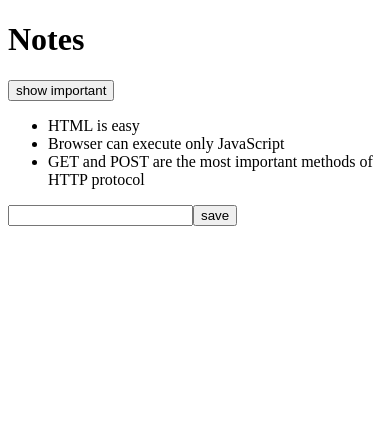
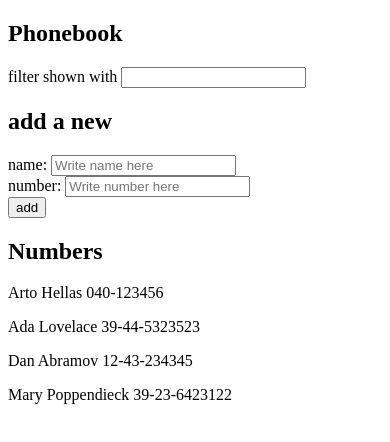
Before and after one commit to Newchxppa/fullstackopen, a React (Vite) app in the folder part2Folder/part2/: page / in a window 390 px wide. Shown: the top 442 px of the page. Built offline with nearby package versions, Linux system fonts and the light colour scheme.

Commit message:
Created a simple phonebook using event listeners, components, map, and filter

```diff
--- a/part2Folder/part2/src/App.jsx
+++ b/part2Folder/part2/src/App.jsx
@@ -1,54 +1,83 @@
 import { useState } from 'react'
-// import reactLogo from './assets/react.svg'
-// import viteLogo from './assets/vite.svg'
-// import heroImg from './assets/hero.png'
-// import './App.css'
-import Note from './components/Note'
-//import Course from './components/Course'
 
-const App = (props) => {
-  const [notes, setNotes] = useState(props.notes)
-  const [newNote, setNewNote] = useState('')
-  const [showAll, setShowAll] = useState(true)
+const App = () => {
+  const [persons, setPersons] = useState([
+    { name: 'Arto Hellas', number: '040-123456', id: 1 },
+    { name: 'Ada Lovelace', number: '39-44-5323523', id: 2 },
+    { name: 'Dan Abramov', number: '12-43-234345', id: 3 },
+    { name: 'Mary Poppendieck', number: '39-23-6423122', id: 4 }
+  ])
+  const [newName, setNewName] = useState('')
+  const [newNumber, setNewNumber] = useState('')
 
-  const addNote = (event) => {
+  const addInfo = (event) => {
     event.preventDefault()
-    const noteObject = {
-      content: newNote,
-      important: Math.random() < 0.5,
-      id: String(notes.length + 1),
+    const personToAdd = {
+      name: newName,
+      number: newNumber
     }
-
-    setNotes(notes.concat(noteObject))
-    setNewNote('')
+    const list = persons.filter(person => {
+      return person.name === personToAdd.name
+    })
+    if(list.length != 0){
+      alert(`${newName} is already added to the phonebook`);
+    }
+    else{
+      setPersons(persons.concat(personToAdd))
+      setNewName('')
+      setNewNumber('')
+    }
+  }
+  const handleNameChange = (event) => {
+    setNewName(event.target.value)
+  }
+  const handlePhoneChange = (event) => {
+    setNewNumber(event.target.value)
   }
 
-  const handleNoteChange = (event) => {
-    console.log(event.target.value);
-    setNewNote(event.target.value);
+  const filterName = (event) => {
+    setSearchName(event.target.value);
   }
-  const notesToShow = showAll ? notes : notes.filter(note => note.important);
+  const [searchName, setSearchName] = useState('');
+
+  const ListofNames = ( { name } ) => {
+    let list = persons.filter((person) => {
+      return person.name.toLowerCase() === name
+    })
+    return (
+     <div>
+      {list.map((person) =>
+        <p>{person.name} {person.number}</p>
+      )}
+     </div>
+    )
+  }
 
   return (
     <div>
-      <h1>Notes</h1>
+      <h2>Phonebook</h2>
       <div>
-        <button onClick={() => setShowAll(!showAll)}>
-          show {showAll ? 'important': 'all'}
-        </button>
+        filter shown with <input value={searchName} onChange={filterName} />
+        <ListofNames name={searchName} />
       </div>
-      <ul>
-        {notesToShow.map(note =>
-          <Note key={note.id} note={note} />
-        )}
-      </ul>
-      <form onSubmit={addNote}>
-        <input value={newNote} onChange={handleNoteChange}/>
-        <button type="submit">save</button>
+      <h2>add a new</h2>
+      <form onSubmit={addInfo}>
+        <div>
+          name: <input placeholder='Write name here' value={newName} onChange={handleNameChange}/>
+        </div>
+        <div>
+          number: <input placeholder="Write number here" value={newNumber} onChange={handlePhoneChange}/>
+        </div>
+        <div>
+          <button type="submit">add</button>
+        </div>
       </form>
+      <h2>Numbers</h2>
+      {persons.map((person, i) =>
+        <p key={i}>{person.name} {person.number}</p>
+      )}
     </div>
   )
-
 }
 
 export default App
```
